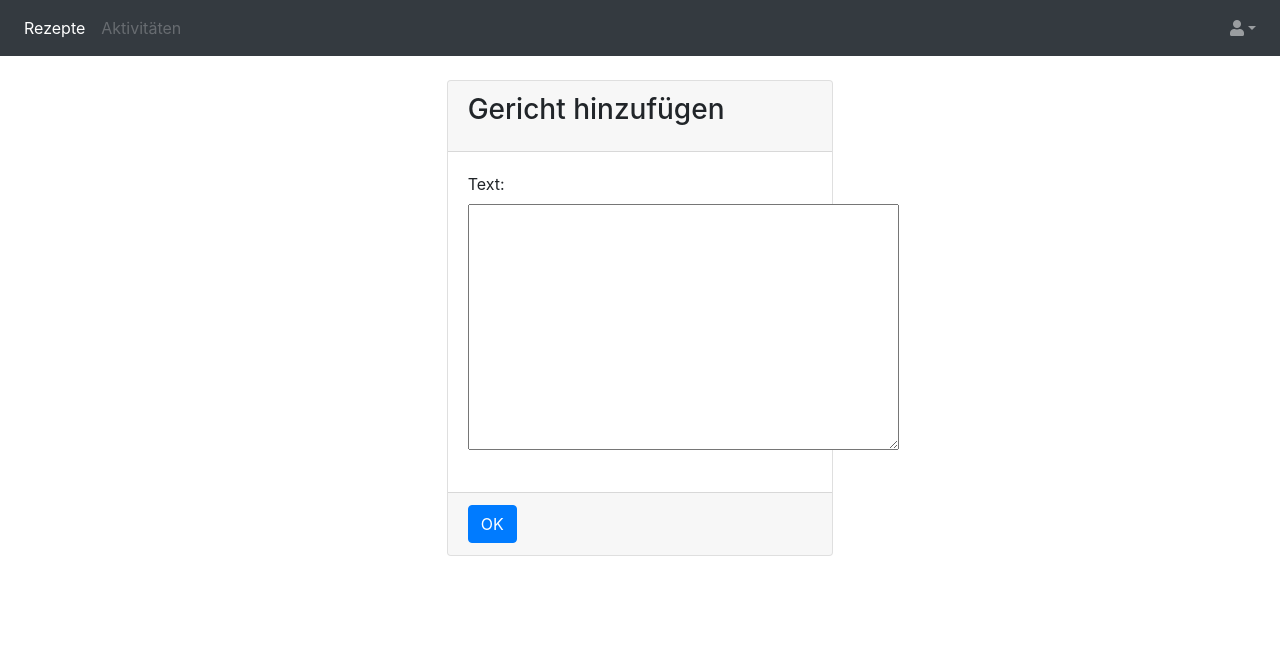
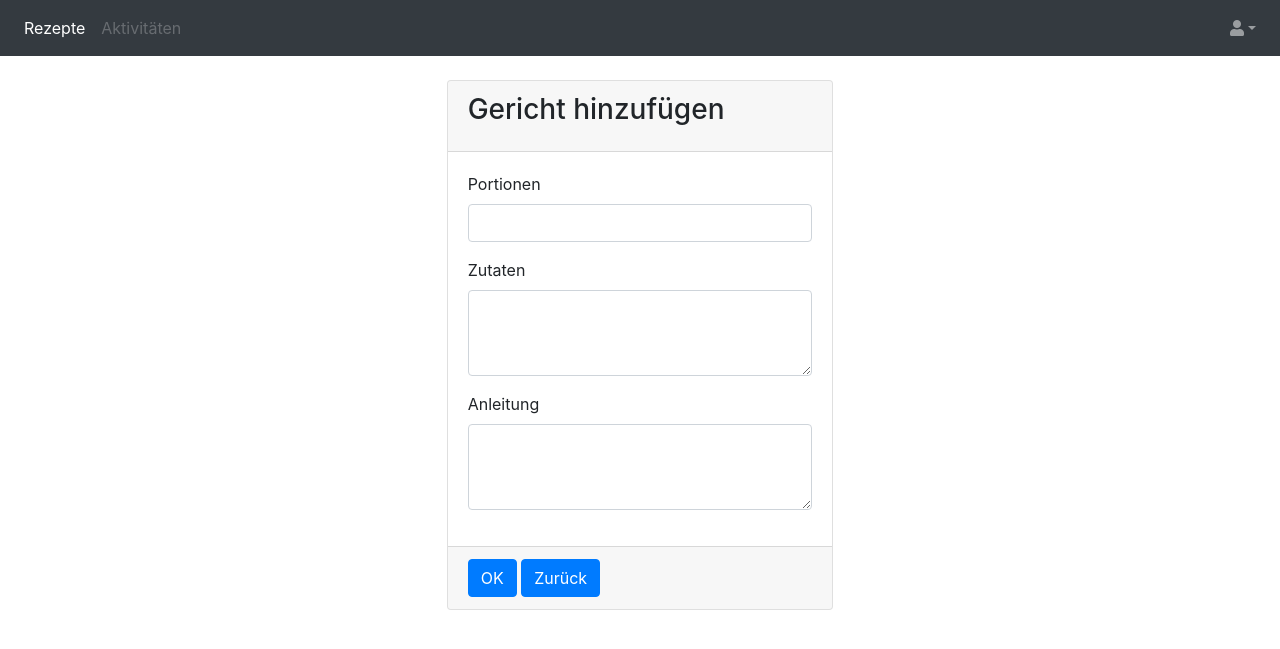
Before and after one commit to phildeutsch/recipes, a Django app: page /add_recipe/1 in a window 1280 px wide. Shown: the top 649 px of the page. Run offline with Django 3.2, Linux system fonts and the light colour scheme; a user stored in the database is signed in; data comes from the database, SQL or seed files in the repository; parts of the project's set-up code (start-up, migrations or seed data) failed here and were passed over; some libraries are stand-ins or nearby versions.

Commit message:
portionen und rezeptanzeige

```diff
--- a/recipes/forms.py
+++ b/recipes/forms.py
@@ -13,4 +13,4 @@ class DishForm(ModelForm):
 class RecipeForm(ModelForm):
     class Meta:
         model = Recipe
-        fields = ['text']
+        fields = ['servings', 'ingredients', 'text']
--- a/recipes/models.py
+++ b/recipes/models.py
@@ -20,7 +20,9 @@ class Recipe(models.Model):
     dish = models.ForeignKey(Dish, on_delete=models.CASCADE)
 
     created = models.DateField(auto_now_add=True)
-    last_modified = models.DateField(auto_now=True)
+
+    servings = models.IntegerField()
+    ingredients = models.TextField()
     text = models.TextField()
 
     def __str__(self):
--- a/recipes/templates/recipes/add_recipe.html
+++ b/recipes/templates/recipes/add_recipe.html
@@ -9,10 +9,22 @@
         <div class="card-body">
             <form method="POST" class="post-form">
                 {% csrf_token %}
-                {{ form.as_p }}
+                <div class="form-group">
+                    <label for="id_servings">Portionen</label>
+                    <input type="number" class="form-control" id="id_servings" name="servings"></input>
+                </div>
+                <div class="form-group">
+                    <label for="id_ingredients">Zutaten</label>
+                    <textarea class="form-control" id="id_ingredients" name="ingredients" rows="3"></textarea>
+                </div>
+                <div class="form-group">
+                    <label for="id_text">Anleitung</label>
+                    <textarea class="form-control" id="id_text" name="text" rows="3"></textarea>
+                </div>
         </div>
         <div class="card-footer">
             <button type="submit" value="Submit" class="btn btn-primary">OK</button>
+            <a class="btn btn-primary" href="/">Zurück</a>
         </form>
         </div>
     </div>
--- a/recipes/templates/recipes/index.html
+++ b/recipes/templates/recipes/index.html
@@ -56,10 +56,10 @@
                         <tbody>
                             {% for r in recipes %}
                             <tr>
-                                <td> {{ r.last_modified }} </td>
+                                <td> {{ r.created }} </td>
                                 <td> NA </td>
                                 <td><a href="/recipe/{{r.id}}" title="Lesen"><i class="far fa-file-alt"></i></a></td>
-                                <td><a class="text-warning" href="/delete_recipe/{{r.id}}" title="Löschen"><i class="far fa-trash-alt"></i></a></td>
+                                <!-- <td><a class="text-warning" href="/delete_recipe/{{r.id}}" title="Löschen"><i class="far fa-trash-alt"></i></a></td> -->
                             </tr>
                             {% endfor %}
                         </tbody>
```
Also changed, not shown: recipes/templates/recipes/recipe.html (+36 -1 lines), recipes/migrations/0005_auto_20200508_0919.py (added), recipes/migrations/0006_recipe_servings.py (added).
